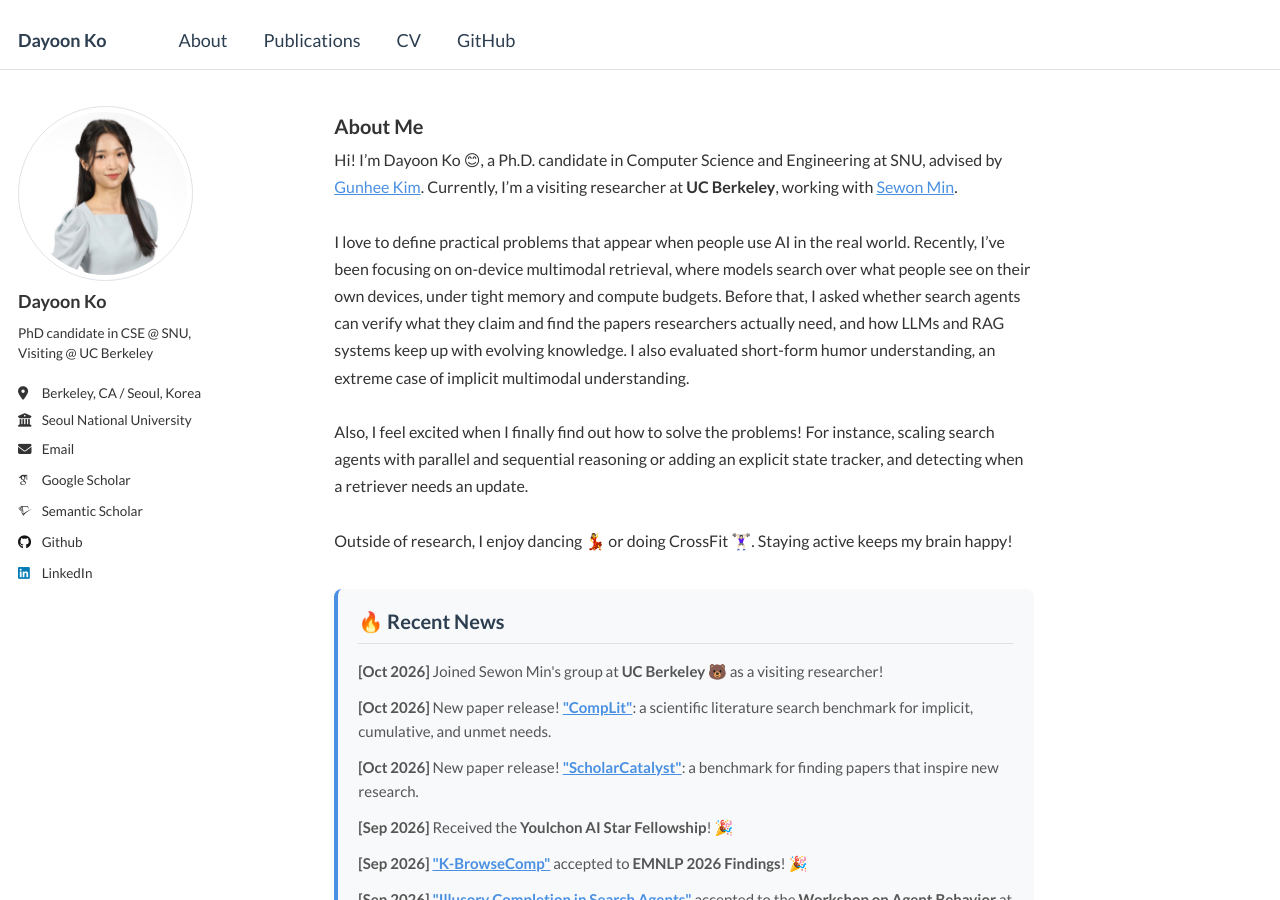
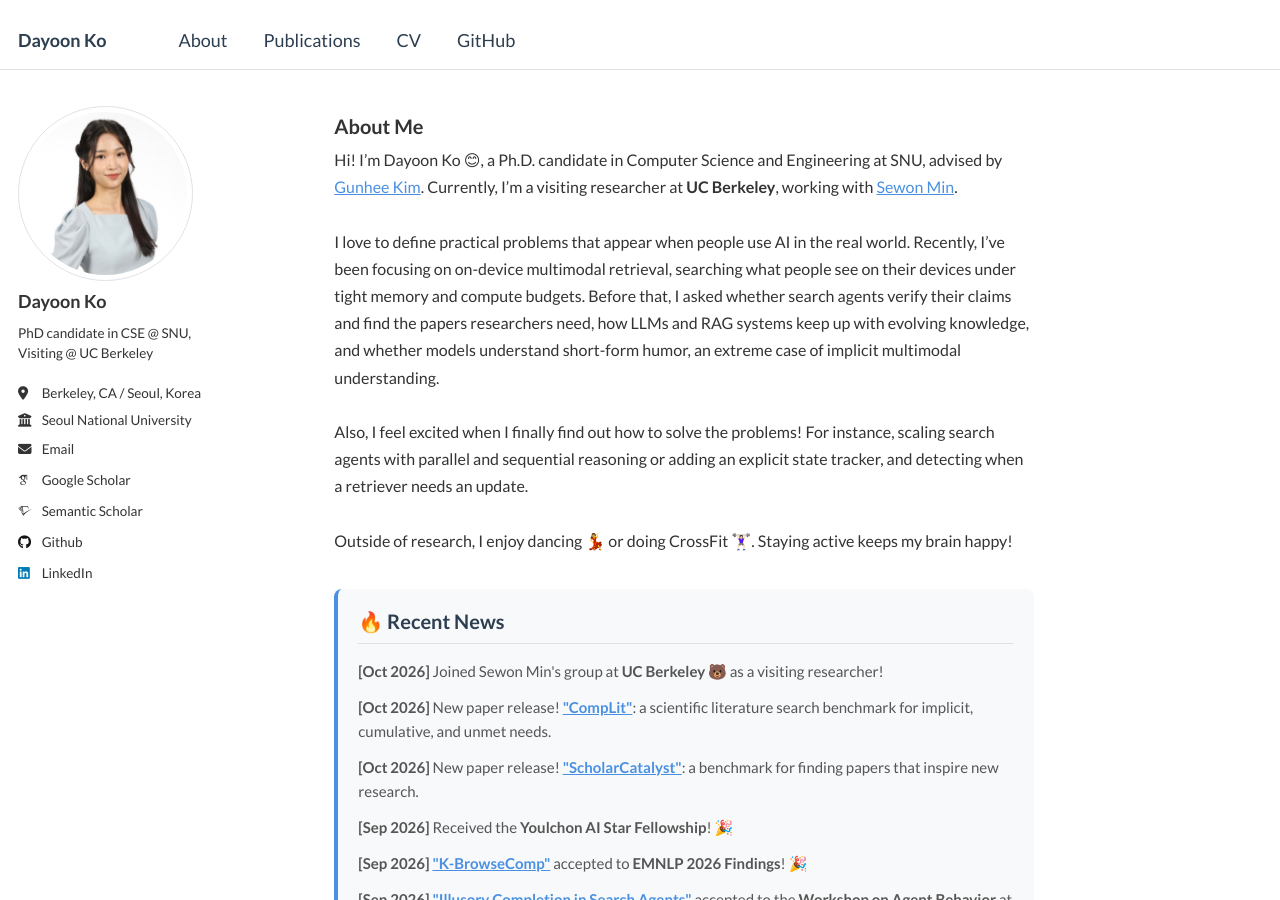
Before and after one commit to dayoon-ko/dayoon-ko.github.io, a Jekyll site: the page built from _pages/about.md, in a window 1280 px wide and 900 px high. Built offline with Jekyll 4.4.1, drawn with Linux system fonts in a browser that asks for light colours; some web fonts are replaced.

Commit message:
Tighten intro paragraph
Co-Authored-By: Claude Opus 5.5 <noreply@anthropic.com>

```diff
--- a/_pages/about.md
+++ b/_pages/about.md
@@ -145,7 +145,7 @@ redirect_from:
 <div class="intro-section">
   Hi! I’m Dayoon Ko 😊, a Ph.D. candidate in Computer Science and Engineering at SNU, advised by <a href="https://vision.snu.ac.kr/gunhee/" target="_blank">Gunhee Kim</a>. Currently, I’m a visiting researcher at <strong>UC Berkeley</strong>, working with <a href="https://www.sewonmin.com/" target="_blank">Sewon Min</a>.
   <br><br>
-  I love to define practical problems that appear when people use AI in the real world. Recently, I’ve been focusing on on-device multimodal retrieval, where models search over what people see on their own devices, under tight memory and compute budgets. Before that, I asked whether search agents can verify what they claim and find the papers researchers actually need, and how LLMs and RAG systems keep up with evolving knowledge. I also evaluated short-form humor understanding, an extreme case of implicit multimodal understanding.
+  I love to define practical problems that appear when people use AI in the real world. Recently, I’ve been focusing on on-device multimodal retrieval, searching what people see on their devices under tight memory and compute budgets. Before that, I asked whether search agents verify their claims and find the papers researchers need, how LLMs and RAG systems keep up with evolving knowledge, and whether models understand short-form humor, an extreme case of implicit multimodal understanding.
   <br><br>
   Also, I feel excited when I finally find out how to solve the problems! For instance, scaling search agents with parallel and sequential reasoning or adding an explicit state tracker, and detecting when a retriever needs an update.
   <br><br>
```
